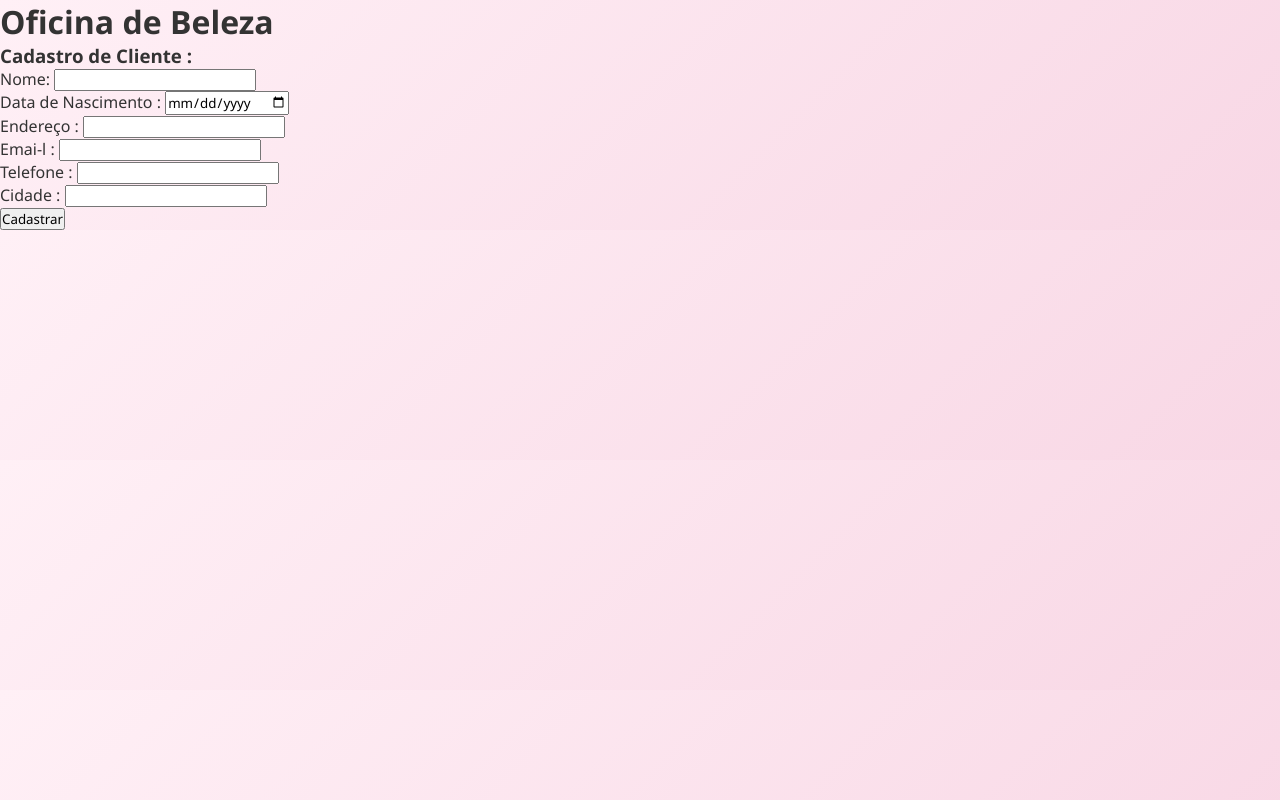
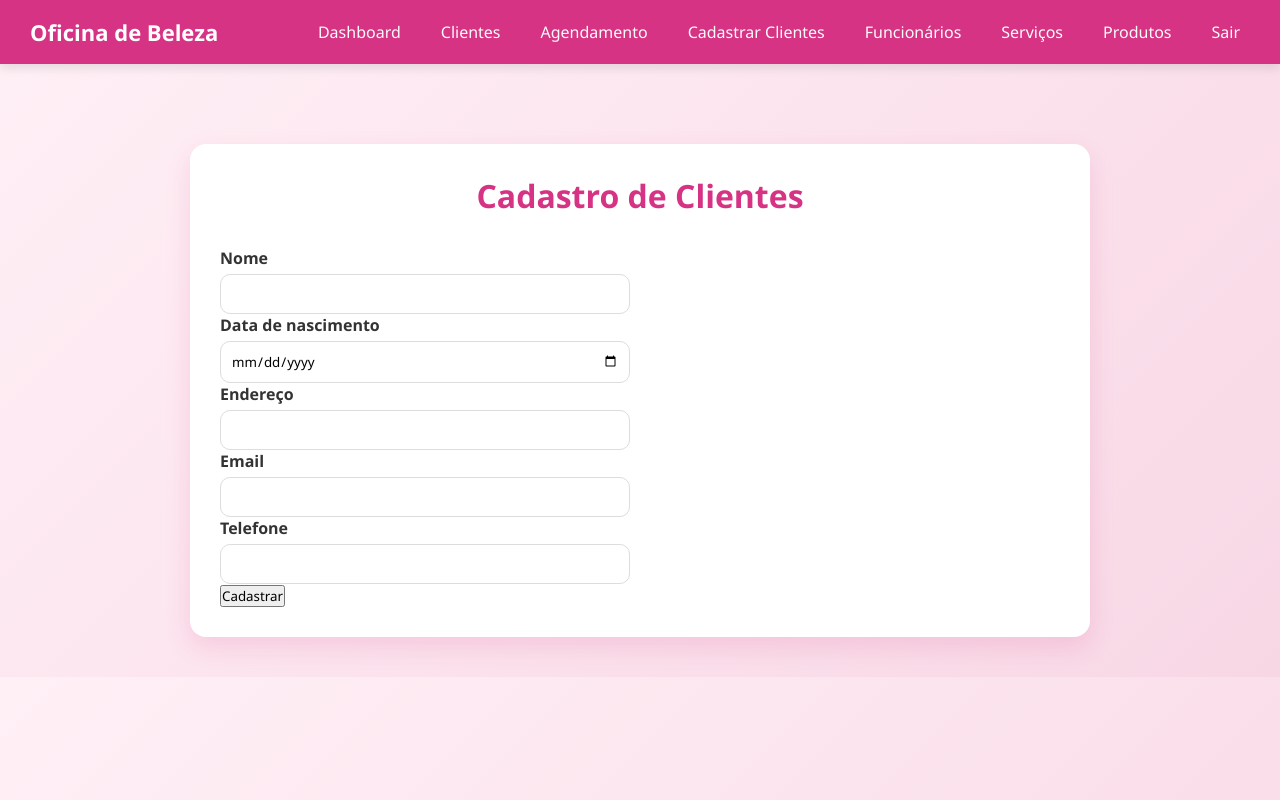
Before and after one commit to Isa120797/projeto_oficina_beleza, a PHP site: page /clientes.php in a window 1280 px wide. Run offline with PHP 8.4, Linux system fonts and the light colour scheme.

Commit message:
criar cadastro cliente

```diff
--- a/clientes.php
+++ b/clientes.php
@@ -4,49 +4,54 @@
     <meta charset="UTF-8">
     <meta name="viewport" content="width=device-width, initial-scale=1.0">
     <title>Cadastro de Cliente</title>
-    <link rel="stylesheet" href="style.css">
+    <link rel="stylesheet" href="assets/css/funcionario/funcionario.css">
 </head>
 <body>
-  <div id="container">
-    <h1>Oficina de Beleza</h1>
-    <h3>Cadastro de Cliente :</h3>
-<form action="">
-    <div id="formulario">
 
-<div><label for="nome">Nome:</label>
-<input type="text" name="nome" id="nome">
+
+    <?php require_once 'includes/header.php';
+    ?>
+<div class="container">
+
+<h1>Cadastro de Clientes</h1>
+
+<form>
+
+<div class="form-grid">
+
+<div class="input-group">
+<label>Nome</label>
+<input type="text">
+</div>
+
+<div class="input-group">
+<label>Data de nascimento</label>
+<input type="date">
+</div>
+
+<div class="input-group">
+<label>Endereço</label>
+<input type="text">
+</div>
+
+<div class="input-group">
+<label>Email</label>
+<input type="email">
+</div>
+
+<div class="input-group">
+<label>Telefone</label>
+<input type="text">
+</div>
+
 </div>
 
 
-<div><label for="data_nascimento">Data de Nascimento :</label>
-<input type="date" name="data_nascimento" id="data_nascimento">
-</div>
-
-<div><label for="endereco">Endereço :</label>
-<input type="text" name="endereco" id="endereco">
-</div>
-
-<div><label for="email">Emai-l :</label>
-<input type="text" name="email" id="email">
-</div>
-
-<div><label for="telefone">Telefone :</label>
-<input type="number" name="telefone" id="telefone">
-</div>
-
-
-<div><label for="cidade">Cidade :</label>
-<input type="text" name="cidade" id="cidade">
-</div>
-</div>
-
-<input type="submit" value="Cadastrar" id="bnt-cadastrar">
 
 </form>
+<button class="btn-submit">Cadastrar</button>
 
-
-
-  </div>
+</div>
 
 </body>
 </html>
```
Also changed, not shown: assets/css/cliente/cliente.css (deleted).
